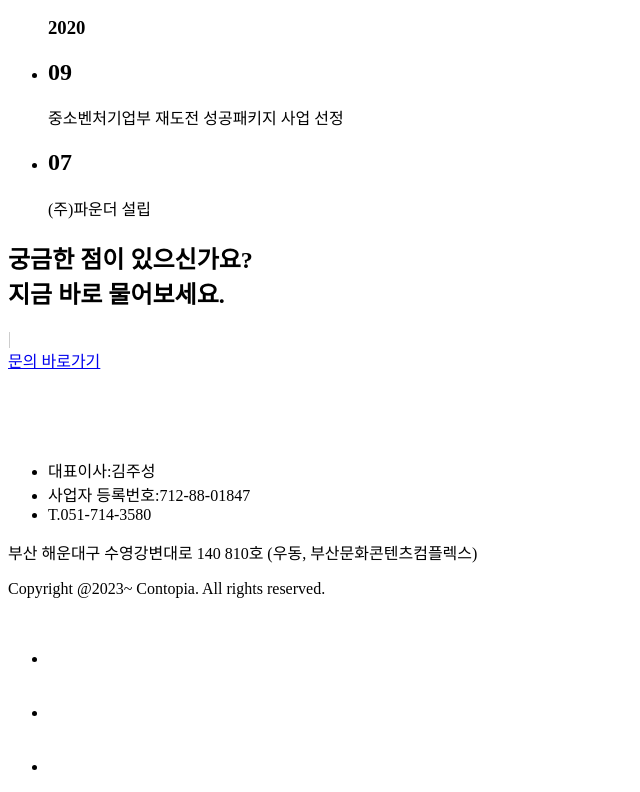
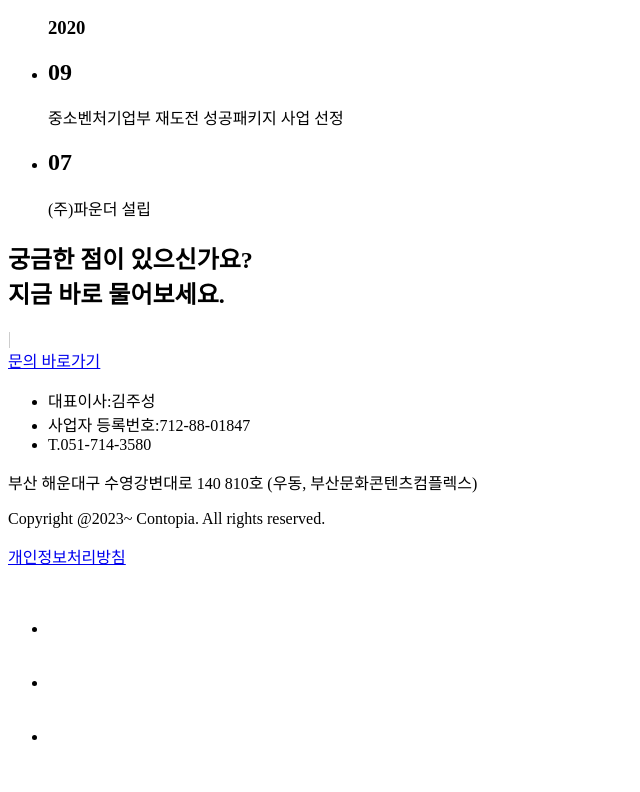
Before and after one commit to Yong-seon-gyeong/contopia, a plain HTML site: page sub/history.html in a window 1280 px wide. Shown: the part 4465-5257 px from the top of the page, without its empty margins (0-640 px from the left). After the commit the page ends 5227 px from the top, so only its background shows below. Drawn offline with Linux system fonts and the light colour scheme.

Commit message:
Add files via upload

```diff
--- a/sub/history.html
+++ b/sub/history.html
@@ -376,11 +376,6 @@
 
     <footer id="footer">
         <div class="footer">
-            <h1 class="logo">
-                <a href="#">
-                    <img src="../images/footer/logo2.svg" alt="">
-                </a>
-            </h1>
             <div class="footer_text">
                 <ul>
                     <li>대표이사:김주성</li>
@@ -389,6 +384,7 @@
                 </ul>
                 <p>부산 해운대구 수영강변대로 140 810호 (우동, 부산문화콘텐츠컴플렉스)</p>
                 <p>Copyright @2023~ Contopia. All rights reserved.</p>
+                <p><a href="#">개인정보처리방침</a></p>
             </div>
             <div class="sns_link">
                 <ul>
```
Also changed, not shown: sub/certification.html (+3 -3 lines), sub/company.html (+1 -5 lines).
